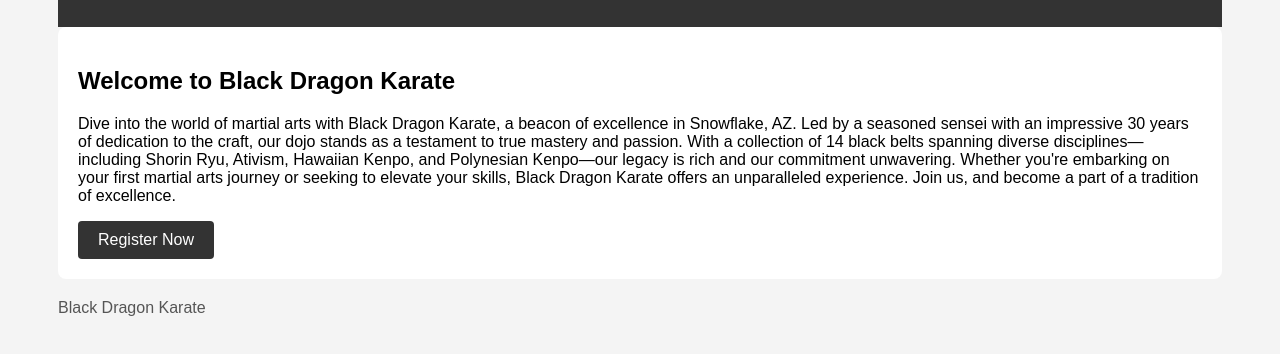
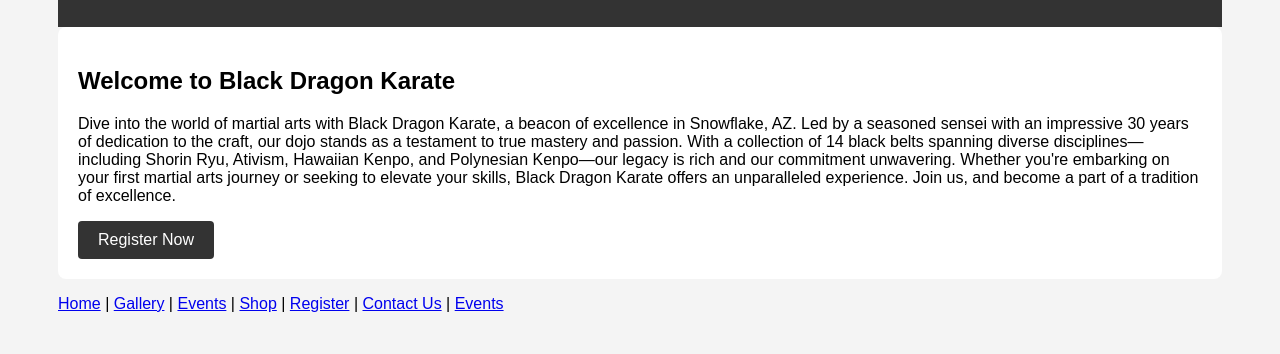
Before and after one commit to terryreidhead/Black-Dragon-Karate, a plain HTML site: page index.html in a window 1280 px wide. Shown: the part 224-578 px from the top of the page. Drawn offline with Linux system fonts and the light colour scheme.

Commit message:
Update index.html

```diff
--- a/index.html
+++ b/index.html
@@ -33,6 +33,8 @@
 <p>Dive into the world of martial arts with Black Dragon Karate, a beacon of excellence in Snowflake, AZ. Led by a seasoned sensei with an impressive 30 years of dedication to the craft, our dojo stands as a testament to true mastery and passion. With a collection of 14 black belts spanning diverse disciplines—including Shorin Ryu, Ativism, Hawaiian Kenpo, and Polynesian Kenpo—our legacy is rich and our commitment unwavering. Whether you're embarking on your first martial arts journey or seeking to elevate your skills, Black Dragon Karate offers an unparalleled experience. Join us, and become a part of a tradition of excellence.</p>
 <button>Register Now</button>
 </main>
-<footer>Black Dragon Karate</footer>
+<p>
+<a href="index.html">Home</a> | <a href="gallery.html">Gallery</a> | <a href="events.html">Events</a> | <a href="shop.html">Shop</a> | <a href="register.html">Register</a> | <a href="contactus.html">Contact Us</a> | <a href="events.html">Events</a>
+</p>
 </body>
 </html>
```
